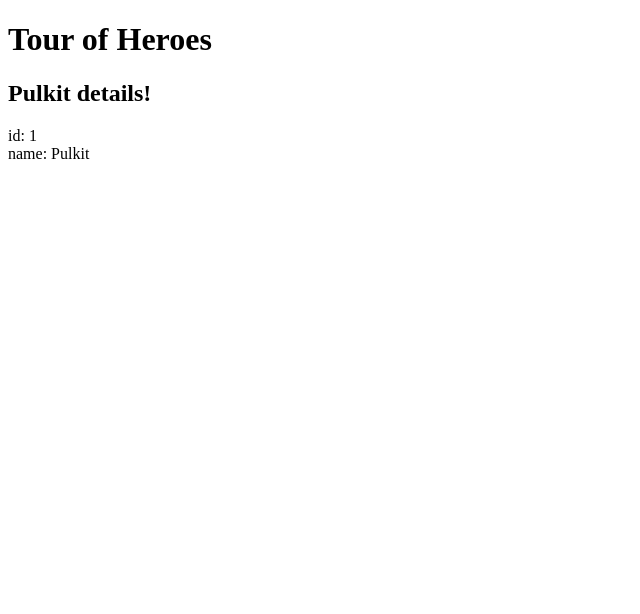
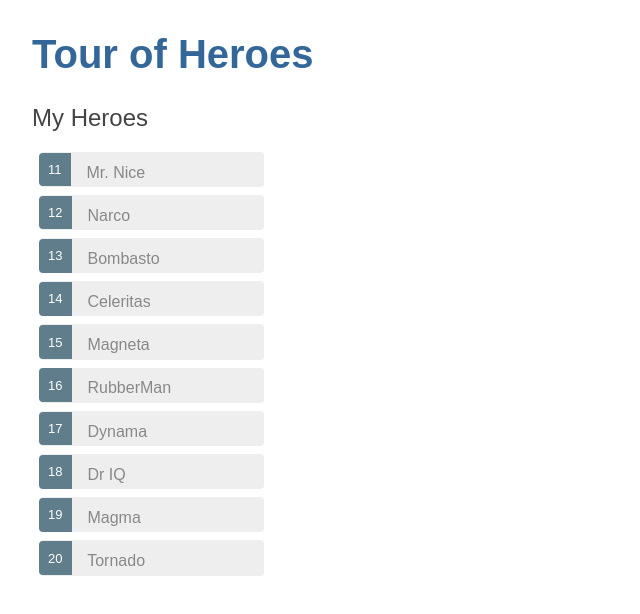
Before and after one commit to pulkit21/angular2-hero-app, an Angular app: page / in a window 1280 px wide. Shown: the top 614 px of the page, without its empty margins (0-640 px from the left). Built offline with nearby package versions, Linux system fonts and the light colour scheme.

Commit message:
Listing of heroes

```diff
--- a/src/app/hero/hero.component.css
+++ b/src/app/hero/hero.component.css
@@ -0,0 +1,47 @@
+selected {
+  background-color: #CFD8DC !important;
+  color: white;
+}
+.heroes {
+  margin: 0 0 2em 0;
+  list-style-type: none;
+  padding: 0;
+  width: 15em;
+}
+.heroes li {
+  cursor: pointer;
+  position: relative;
+  left: 0;
+  background-color: #EEE;
+  margin: .5em;
+  padding: .3em 0;
+  height: 1.6em;
+  border-radius: 4px;
+}
+.heroes li.selected:hover {
+  background-color: #BBD8DC !important;
+  color: white;
+}
+.heroes li:hover {
+  color: #607D8B;
+  background-color: #DDD;
+  left: .1em;
+}
+.heroes .text {
+  position: relative;
+  top: -3px;
+}
+.heroes .badge {
+  display: inline-block;
+  font-size: small;
+  color: white;
+  padding: 0.8em 0.7em 0 0.7em;
+  background-color: #607D8B;
+  line-height: 1em;
+  position: relative;
+  left: -1px;
+  top: -4px;
+  height: 1.8em;
+  margin-right: .8em;
+  border-radius: 4px 0 0 4px;
+}
--- a/src/app/hero/hero.component.html
+++ b/src/app/hero/hero.component.html
@@ -1,9 +1,9 @@
 <h1>{{title}}</h1>
-<h2>{{hero.name}} details!</h2>
-<div>
-  <label>id: </label>{{hero.id}}
-</div>
-<div>
-  <label>name: </label>
-    {{hero.name}}
-</div>
+
+
+ <h2>My Heroes</h2>
+<ul class="heroes">
+  <li *ngFor="let hero of heroes">
+    <span class="badge">{{hero.id}}</span> {{hero.name}}
+  </li>
+</ul>
--- a/src/app/hero/hero.component.ts
+++ b/src/app/hero/hero.component.ts
@@ -1,4 +1,5 @@
 import { Component, OnInit } from '@angular/core';
+import { Hero } from './hero';
 
 @Component({
   selector: 'app-hero',
@@ -12,10 +13,17 @@
   }
 
   title = 'Tour of Heroes';
-  // hero = 'Windstrom';
+  heroes: Hero[] = [
+    { id: 11, name: 'Mr. Nice' },
+    { id: 12, name: 'Narco' },
+    { id: 13, name: 'Bombasto' },
+    { id: 14, name: 'Celeritas' },
+    { id: 15, name: 'Magneta' },
+    { id: 16, name: 'RubberMan' },
+    { id: 17, name: 'Dynama' },
+    { id: 18, name: 'Dr IQ' },
+    { id: 19, name: 'Magma' },
+    { id: 20, name: 'Tornado' }
+  ];
 
-  hero : Hero = {
-    id: 1,
-    name: 'Pulkit'
-  };
 }
--- a/src/styles.css
+++ b/src/styles.css
@@ -1 +1,119 @@
-/* You can add global styles to this file, and also import other style files */
+/* Master Styles */
+h1 {
+  color: #369;
+  font-family: Arial, Helvetica, sans-serif;
+  font-size: 250%;
+}
+h2, h3 {
+  color: #444;
+  font-family: Arial, Helvetica, sans-serif;
+  font-weight: lighter;
+}
+body {
+  margin: 2em;
+}
+body, input[text], button {
+  color: #888;
+  font-family: Cambria, Georgia;
+}
+a {
+  cursor: pointer;
+  cursor: hand;
+}
+button {
+  font-family: Arial;
+  background-color: #eee;
+  border: none;
+  padding: 5px 10px;
+  border-radius: 4px;
+  cursor: pointer;
+  cursor: hand;
+}
+button:hover {
+  background-color: #cfd8dc;
+}
+button:disabled {
+  background-color: #eee;
+  color: #aaa;
+  cursor: auto;
+}
+
+/* Navigation link styles */
+nav a {
+  padding: 5px 10px;
+  text-decoration: none;
+  margin-right: 10px;
+  margin-top: 10px;
+  display: inline-block;
+  background-color: #eee;
+  border-radius: 4px;
+}
+nav a:visited, a:link {
+  color: #607D8B;
+}
+nav a:hover {
+  color: #039be5;
+  background-color: #CFD8DC;
+}
+nav a.active {
+  color: #039be5;
+}
+
+/* items class */
+.items {
+  margin: 0 0 2em 0;
+  list-style-type: none;
+  padding: 0;
+  width: 24em;
+}
+.items li {
+  cursor: pointer;
+  position: relative;
+  left: 0;
+  background-color: #EEE;
+  margin: .5em;
+  padding: .3em 0;
+  height: 1.6em;
+  border-radius: 4px;
+}
+.items li:hover {
+  color: #607D8B;
+  background-color: #DDD;
+  left: .1em;
+}
+.items li.selected {
+  background-color: #CFD8DC;
+  color: white;
+}
+.items li.selected:hover {
+  background-color: #BBD8DC;
+}
+.items .text {
+  position: relative;
+  top: -3px;
+}
+.items .badge {
+  display: inline-block;
+  font-size: small;
+  color: white;
+  padding: 0.8em 0.7em 0 0.7em;
+  background-color: #607D8B;
+  line-height: 1em;
+  position: relative;
+  left: -1px;
+  top: -4px;
+  height: 1.8em;
+  margin-right: .8em;
+  border-radius: 4px 0 0 4px;
+}
+/* everywhere else */
+* {
+  font-family: Arial, Helvetica, sans-serif;
+}
+
+
+/*
+Copyright 2017 Google Inc. All Rights Reserved.
+Use of this source code is governed by an MIT-style license that
+can be found in the LICENSE file at http://angular.io/license
+*/
```
